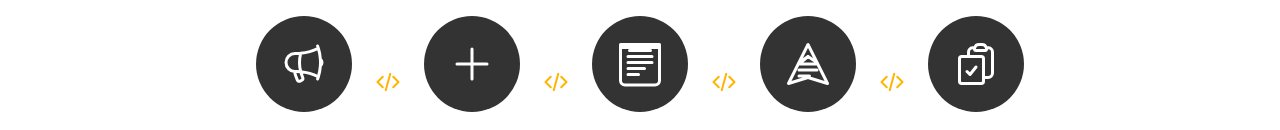
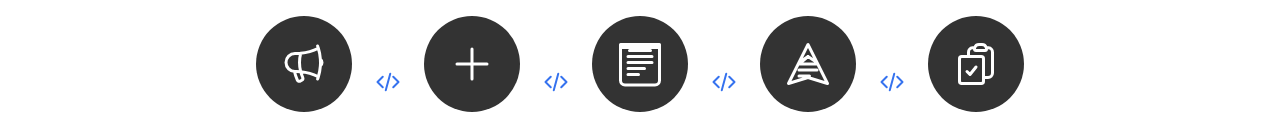
Before and after one commit to haro3535/Group-Website, a React (Create React App) app in the folder frontend/: page / in a window 1280 px wide. Shown: the part 816-946 px from the top of the page. Built offline with nearby package versions, Linux system fonts and the light colour scheme.

Commit message:
Card expansion fixed

```diff
--- a/frontend/src/Cards/Cards.js
+++ b/frontend/src/Cards/Cards.js
@@ -21,7 +21,12 @@ const Card = ({ title, content, image }) => {
   };
 
   return (
-    <div className="relative bg-white p-6 shadow-md rounded-md flex flex-col justify-between h-full" style={{ backgroundImage: `url(${image})`, backgroundSize: 'cover', backgroundPosition: 'center' }} onMouseEnter={handleMouseEnter} onMouseLeave={handleMouseLeave}>
+    <div
+      className="relative bg-white p-6 shadow-md rounded-md flex flex-col justify-between h-full"
+      style={{ backgroundImage: `url(${image})`, backgroundSize: 'cover', backgroundPosition: 'center', height: '300px' }}
+      onMouseEnter={handleMouseEnter}
+      onMouseLeave={handleMouseLeave}
+    >
       <div className="absolute inset-0 bg-black opacity-30 rounded-md"></div>
       <div className="relative">
         <h2 className={`text-xl font-semibold mb-4 ${isHovered ? 'text-custom-yellow' : 'text-white'}`}>
@@ -61,7 +66,7 @@ const CardsGrid = () => (
 export default function Cards() {
   return (
     <div>
-      <br></br>
+      <br />
       <CardsGrid />
     </div>
   );
--- a/frontend/tailwind.config.js
+++ b/frontend/tailwind.config.js
@@ -7,7 +7,7 @@ module.exports = {
     extend: {
       colors: {
         'custom-gray': '#333',
-        'custom-yellow': '#FFB400',
+        'custom-yellow': '#3572EF',
       },
     },
   },
```
